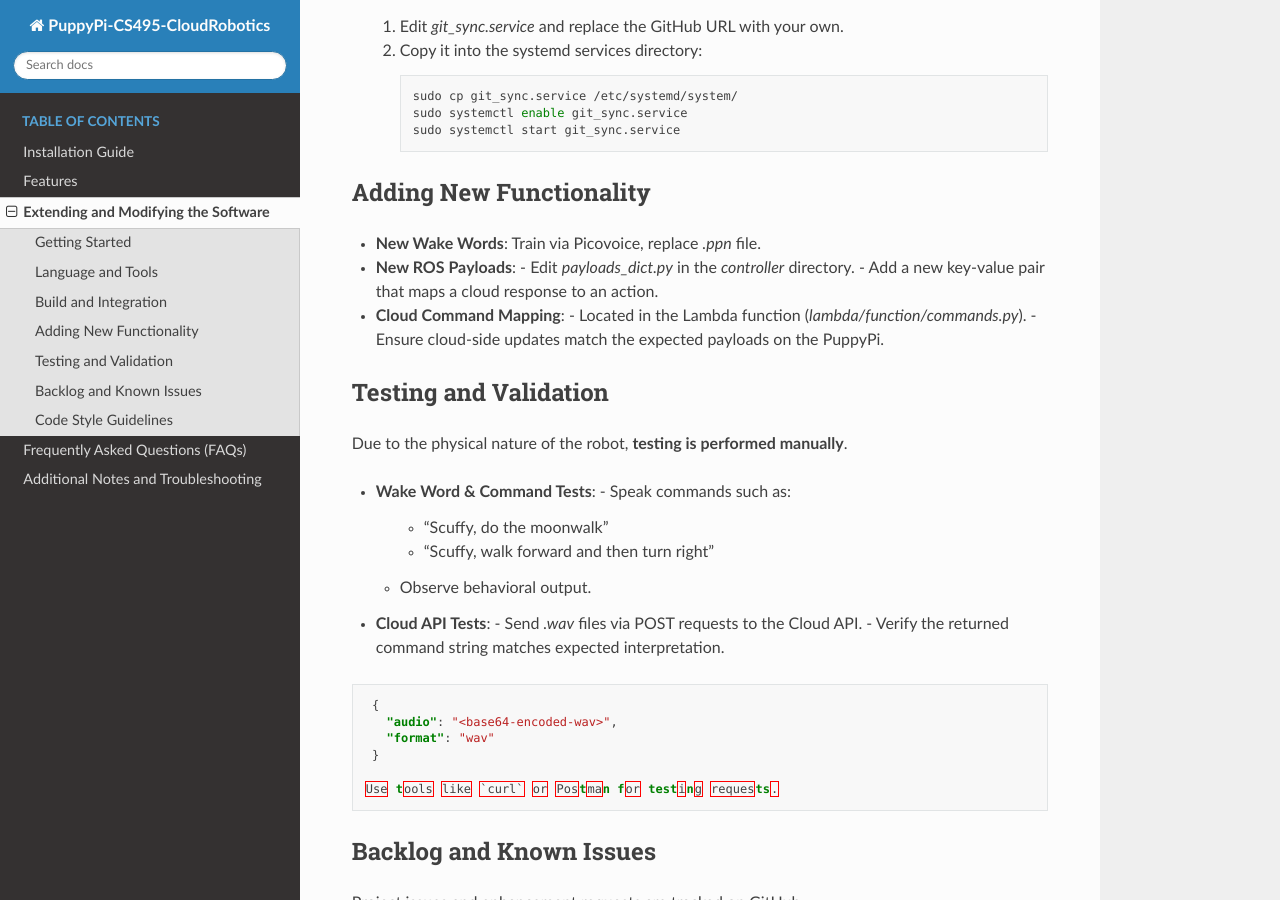
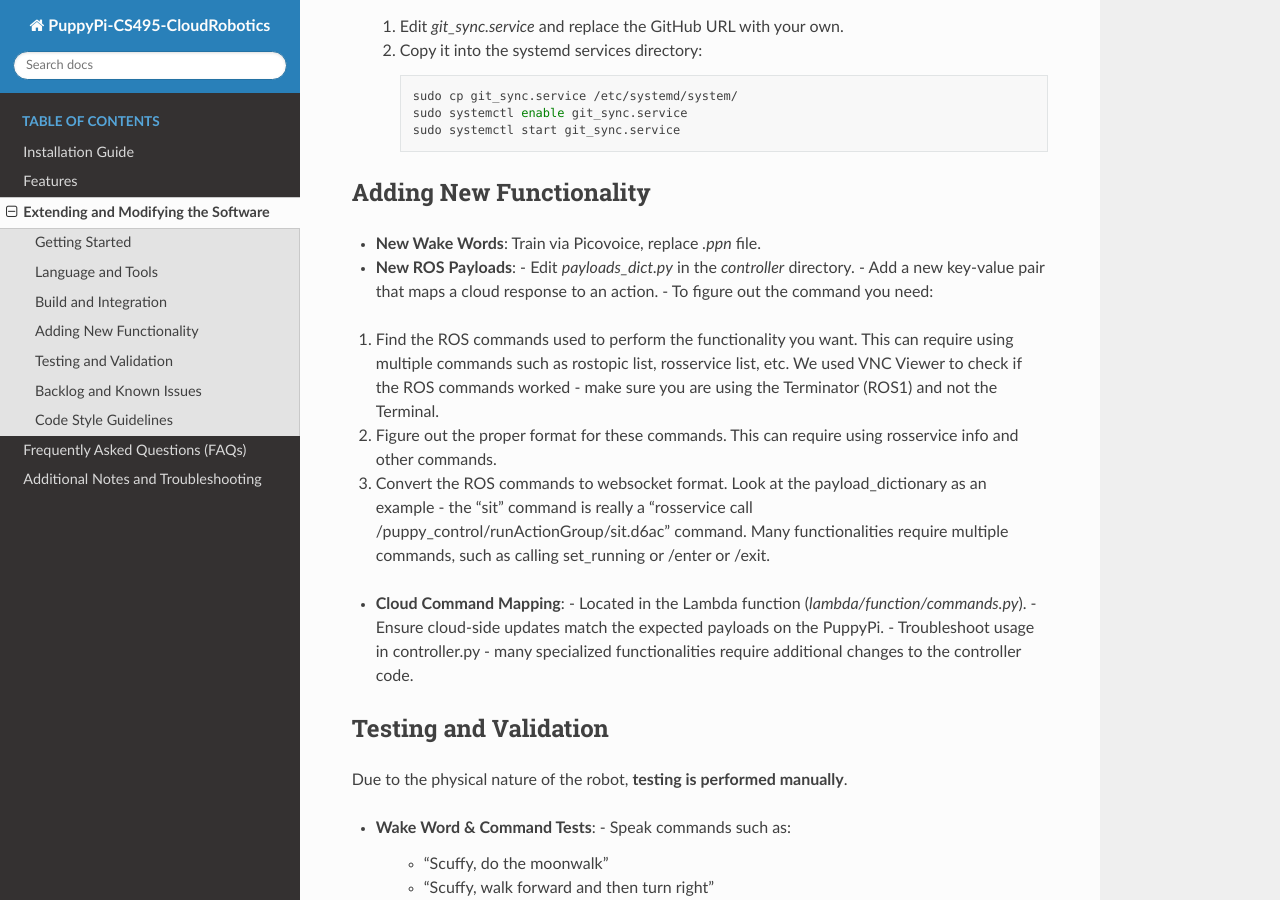
Before and after one commit to CS-495-Cloud-Robotics-Team/PuppyPi, a Sphinx documentation site: the page built from docs/extend.rst, in a window 1280 px wide and 900 px high, scrolled down 1116 px. Built offline with Sphinx 7.4.7 and the Read the Docs theme 3.1.0, drawn with Linux system fonts in a browser that asks for light colours; pages that are not in the unit, such as notebooks, are missing from menus.

Commit message:
Update extend.rst

```diff
--- a/docs/extend.rst
+++ b/docs/extend.rst
@@ -68,10 +68,17 @@ Adding New Functionality
 - **New ROS Payloads**:
   - Edit `payloads_dict.py` in the `controller` directory.
   - Add a new key-value pair that maps a cloud response to an action.
+  - To figure out the command you need:
+
+1. Find the ROS commands used to perform the functionality you want. This can require using multiple commands such as rostopic list, rosservice list, etc. We used VNC Viewer to check if the ROS commands worked - make sure you are using the Terminator (ROS1) and not the Terminal.
+2. Figure out the proper format for these commands. This can require using rosservice info and other commands.
+3. Convert the ROS commands to websocket format. Look at the payload_dictionary as an example - the "sit" command is really a "rosservice call /puppy_control/runActionGroup/sit.d6ac" command. Many functionalities require multiple commands, such as calling set_running or /enter or /exit.
+
 
 - **Cloud Command Mapping**:
   - Located in the Lambda function (`lambda/function/commands.py`).
   - Ensure cloud-side updates match the expected payloads on the PuppyPi.
+  - Troubleshoot usage in controller.py - many specialized functionalities require additional changes to the controller code.
 
 Testing and Validation
 ----------------------
```
